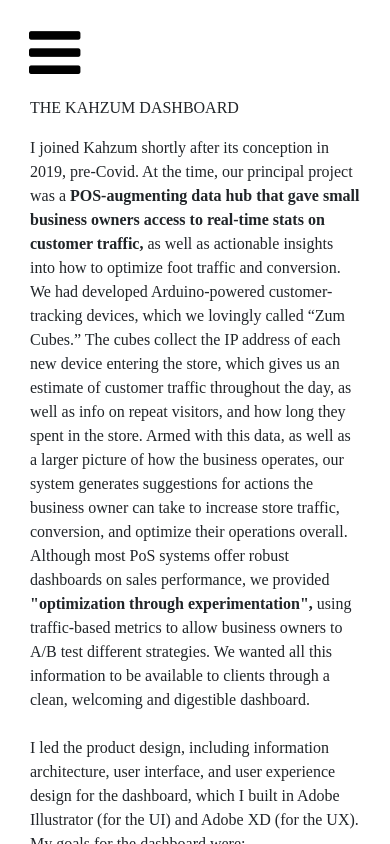
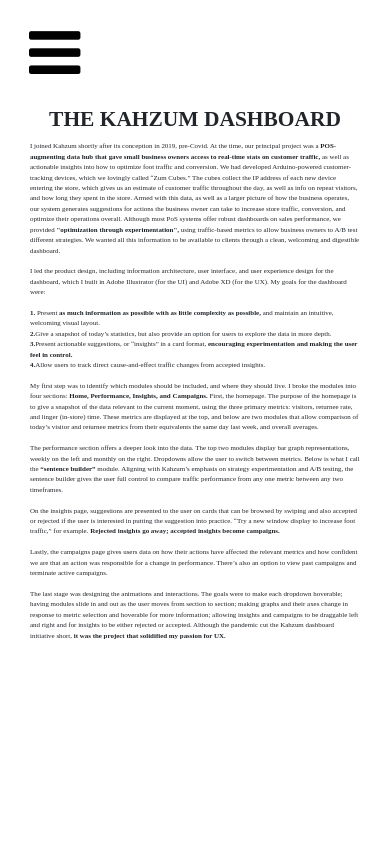
Before and after one commit to Giteon/Gidhub, a plain HTML site: page about-project.html in a window 390 px wide. Drawn offline with nearby package versions, Linux system fonts and the light colour scheme.

Commit message:
Update style.css

```diff
--- a/css/style.css
+++ b/css/style.css
@@ -278,6 +278,30 @@ body
 	padding-top: 10%;
 }
 
+.about-header
+{
+	font-family: Futura;
+	font-weight: bold;
+	font-size: 5.5vw;
+	display: block;
+	margin-left: auto;
+	margin-right: auto;
+	text-align: center;
+	padding-top: 2%;
+	margin-bottom: 0%;
+}
+
+.twoColumns{
+	font-family: Futura;
+	font-size: .88vw;
+	-webkit-column-gap: 20px;
+	-moz-column-gap: 20px;
+	column-gap: 20px;
+	-webkit-column-count: 2;
+	-moz-column-count: 2;
+	column-count: 2;
+}
+
 #kahzum_wireframe{
 	scroll-snap-align: center;
 }
@@ -505,7 +529,29 @@ body
 
 	.footer2{
 		font-size: 8px;
+		margin-bottom: 5% !important;
 	}
 
+	.twoColumns{
+	font-family: Futura;
+	font-size: 1.78vw;
+	-webkit-column-gap: 20px;
+	-moz-column-gap: 20px;
+	column-gap: 20px;
+	-webkit-column-count: 1;
+	-moz-column-count: 1;
+	column-count: 1;
+	margin-top: 2%;
+}
+.about-header{
+	display: block !important;
+}
+.mobile-hide{
+	display: none;
+}
+
+.mobile-show{
+	display: block !important;
+}
 
 }
```
